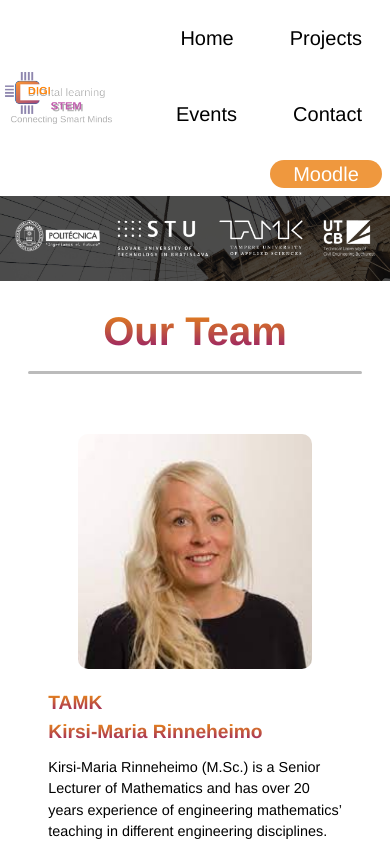
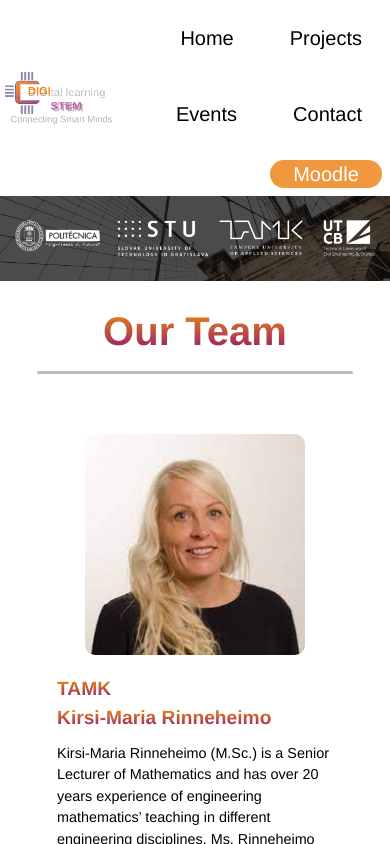
Before and after one commit to duongwalker/digistem-project, a React (Vite) app: page /ourteam in a window 390 px wide. Shown: the top 844 px of the page. Built offline with nearby package versions, Linux system fonts and the light colour scheme.

Commit message:
fixed digistem header font size

```diff
--- a/src/components/OurTeamPage/OurTeamPage.css
+++ b/src/components/OurTeamPage/OurTeamPage.css
@@ -20,6 +20,10 @@
     background-clip: text;
     -webkit-text-fill-color: transparent;
     font-weight: bold;
+}
+
+.project-title h1 {
+  font-size: 4em;
 }
 
 .team-members h1 {
@@ -105,7 +109,7 @@
   }
 
   .team-members {
-      max-width: 95%;
+    max-width: 90%;
   }
 
   .member h2 {
@@ -128,7 +132,7 @@
   }
 
   .team-members {
-    max-width: 95%;
+    max-width: 90%;
   }
 
   .team-members p {
--- a/src/components/ProjectsPage/ProjectsPage.css
+++ b/src/components/ProjectsPage/ProjectsPage.css
@@ -32,7 +32,7 @@
 }
 
 .project-title {
-  font-size: 5´em;
+  font-size: 5em;
   font-weight: 800;
   margin-bottom: 40px;
 }
@@ -77,3 +77,55 @@
     object-fit: contain;
 
 }
+
+@media (max-width: 768px) {
+  .profile {
+    flex-direction: column;
+    align-items: center;
+    text-align: left;
+  }
+
+  .profile img {
+    margin: 0 0 20px 0;
+    width: 80%;
+  }
+
+  .profile-text {
+    max-width: 100%;
+  }
+
+  .team-members h1 {
+    font-size: 3em;
+  }
+
+  .team-members {
+    max-width: 90%;
+  }
+
+  .member h2 {
+    font-size: 1.5em;
+    margin-left: 0;
+  }
+}
+
+@media (max-width: 480px) {
+  .team-members h1 {
+    font-size: 2.5em;
+  }
+
+  .member h2 {
+    font-size: 1.2em;
+  }
+
+  .profile-text h3 {
+    font-size: 1.2em;
+  }
+
+  .team-members {
+    max-width: 90%;
+  }
+
+  .team-members p {
+    font-size: 0.9em;
+  }
+}
```
Lines whose indentation alone changed are shown as unchanged.
